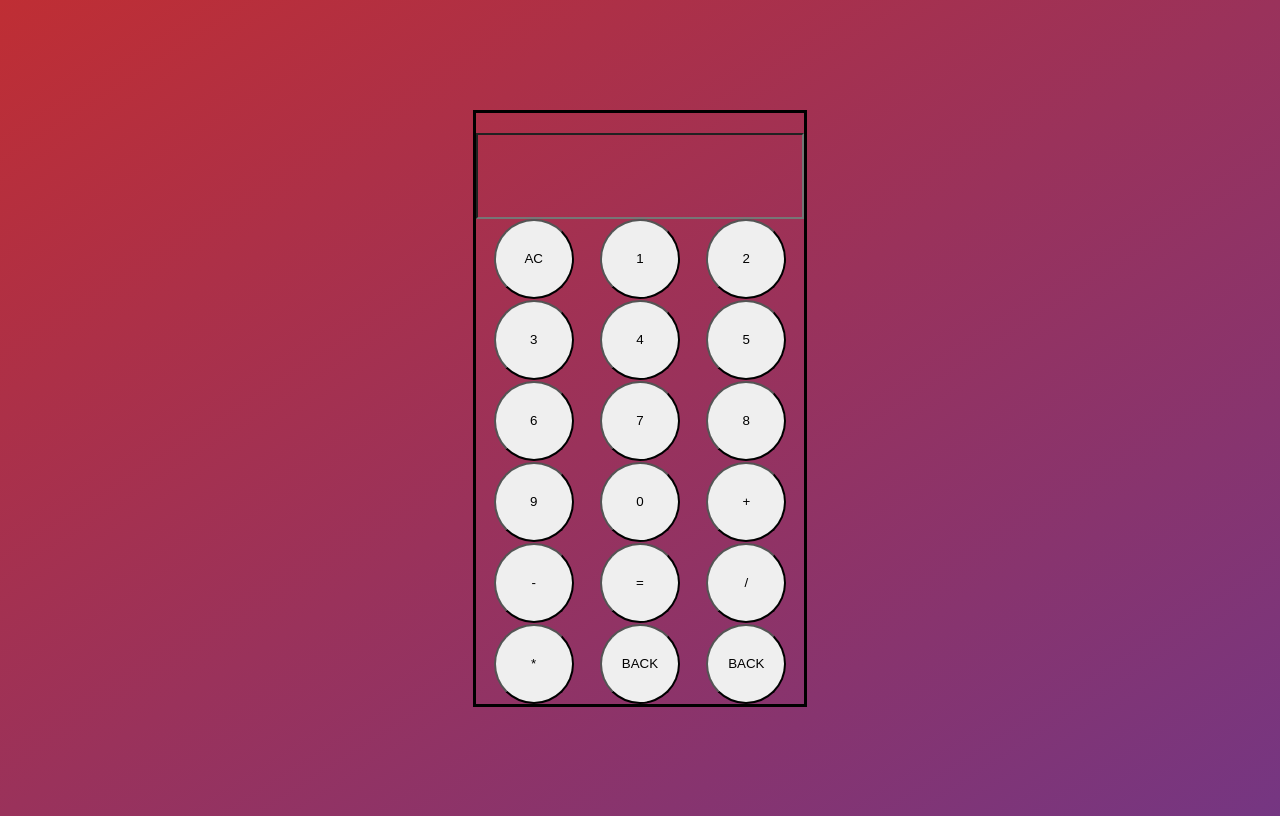
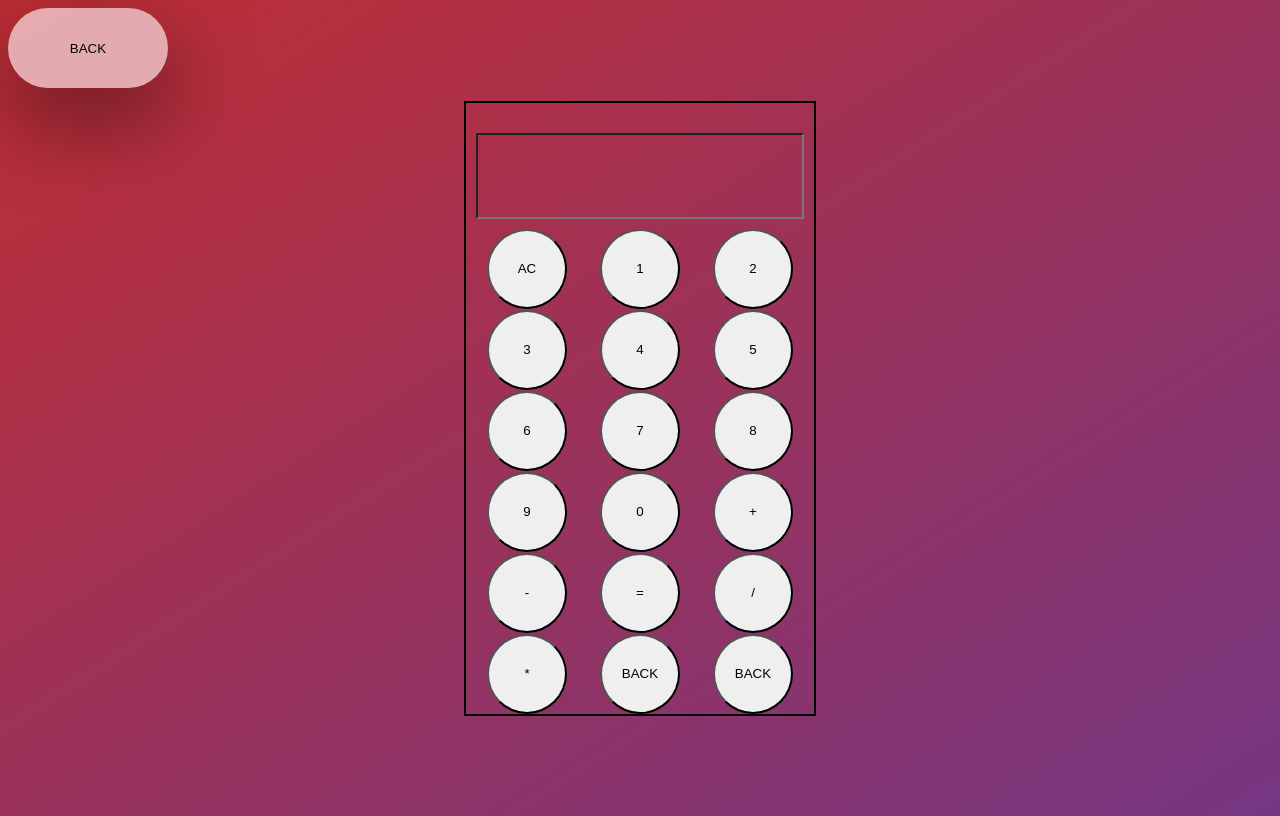
Before and after one commit to DevMeha/APP, a plain HTML site: page cal.html in a window 1280 px wide. Drawn offline with Linux system fonts and the light colour scheme.

Commit message:
ADD VISUAL CALCULATOR

```diff
--- a/cal.css
+++ b/cal.css
@@ -1,3 +1,7 @@
+.main {
+  position: absolute;
+}
+
 body {
   font-family: 'Nunito', sans-serif;
   font-weight: 400;
@@ -8,6 +12,7 @@ body {
   align-items: center;
   justify-content: center;
   overflow: hidden;
+  position: relative;
 }
 #back {
 }
@@ -31,13 +36,15 @@ body {
   text-align: center;
 }
 .btn-div {
-  border: solid black 3px;
+  border: solid black 2px;
 }
 .input-text {
   background-color: transparent;
   width: 20rem;
   height: 5rem;
-  mar
+  margin: 10px 10px;
+  font-size: 5rem;
+  text-align: right;
 }
 .btn-calc {
   display: grid;
@@ -54,3 +61,28 @@ body {
   justify-content: center;
   align-items: center;
 }
+
+.btn-back {
+  position: absolute;
+  top: 0;
+  left: 0;
+  width: 10rem;
+  height: 5rem;
+  border-radius: 50px;
+  cursor: pointer;
+  background-color: white;
+  background-color: rgba(255, 255, 255, 0.6);
+  border: none;
+  box-shadow: 0 2rem 5rem 10px rgba(0, 0, 0, 0.356);
+  transition: all 0.2s;
+}
+
+.btn-back:hover {
+  transform: scale(1.05);
+}
+.btn-back:active {
+  transform: translateY(5px);
+}
+
+.main {
+}
--- a/cal.html
+++ b/cal.html
@@ -6,34 +6,39 @@
     <title>Document</title>
     <link rel="stylesheet" href="cal.css" />
   </head>
+
   <body id="page">
+    <button id="back" class="btn-back">BACK</button>
+    <main class="main">
       <header>
         <div class="btn-div">
           <div class="text-div">
             <input class="input-text" type="text" />
           </div>
+
           <div class="btn-calc">
-          <button class="Button-class" id="back">AC</button>
-          <button class="Button-class" id="back">1</button>
-          <button class="Button-class" id="back">2</button>
-          <button class="Button-class" id="back">3</button>
-          <button class="Button-class" id="back">4</button>
-          <button class="Button-class" id="back">5</button>
-          <button class="Button-class" id="back">6</button>
-          <button class="Button-class" id="back">7</button>
-          <button class="Button-class" id="back">8</button>
-          <button class="Button-class" id="back">9</button>
-          <button class="Button-class" id="back">0</button>
-          <button class="Button-class" id="back">+</button>
-          <button class="Button-class" id="back">-</button>
-          <button class="Button-class" id="back">=</button>
-          <button class="Button-class" id="back">/</button>
-          <button class="Button-class" id="back">*</button>
-          <button class="Button-class" id="back">BACK</button>
-          <button class="Button-class" id="back">BACK</button>
+            <button class="Button-class">AC</button>
+            <button class="Button-class">1</button>
+            <button class="Button-class">2</button>
+            <button class="Button-class">3</button>
+            <button class="Button-class">4</button>
+            <button class="Button-class">5</button>
+            <button class="Button-class">6</button>
+            <button class="Button-class">7</button>
+            <button class="Button-class">8</button>
+            <button class="Button-class">9</button>
+            <button class="Button-class">0</button>
+            <button class="Button-class">+</button>
+            <button class="Button-class">-</button>
+            <button class="Button-class">=</button>
+            <button class="Button-class">/</button>
+            <button class="Button-class">*</button>
+            <button class="Button-class">BACK</button>
+            <button class="Button-class">BACK</button>
           </div>
         </div>
       </header>
+    </main>
   </body>
 </html>
 <script src="scriptcal.js"></script>
```
Lines whose indentation alone changed are shown as unchanged.
